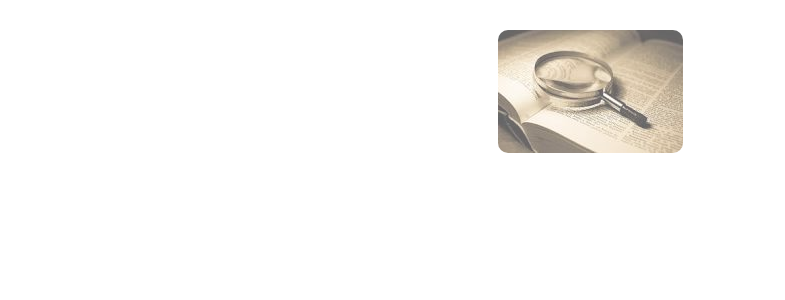
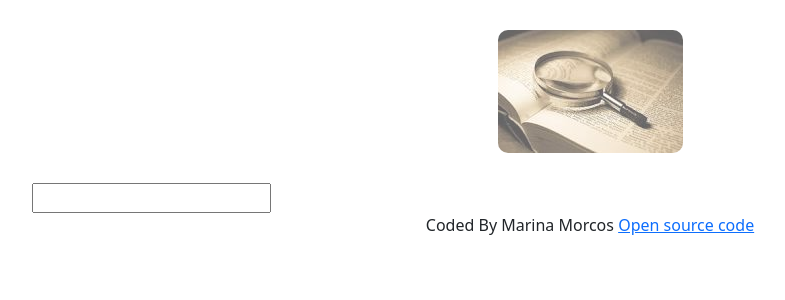
Before and after one commit to marinamorcos92/dictionary-app, a React (Create React App) app: page / in a window 1280 px wide. Shown: the top 300 px of the page, without its empty margins (50-835 px from the left). Built offline with nearby package versions, Linux system fonts and the light colour scheme.

Commit message:
added the search engine

```diff
--- a/src/App.js
+++ b/src/App.js
@@ -1,12 +1,26 @@
 import "./App.css";
 import dictionary from "./dictionary.jpeg";
+import "../node_modules/bootstrap/dist/css/bootstrap.css";
+import Dictionary from "./Dictionary";
 
 function App() {
   return (
     <div className="App">
-      <header className="App-header">
-        <img src={dictionary} alt="logo" className="App-logo img-fluid" />
-      </header>
+      <div className="container">
+        <header className="App-header">
+          <img src={dictionary} alt="logo" className="App-logo img-fluid" />
+        </header>
+        <Dictionary />
+        <footer className="text-center">
+          Coded By Marina Morcos{" "}
+          <a
+            href="https://github.com/marinamorcos92/dictionary-app"
+            target="-blank"
+          >
+            Open source code
+          </a>
+        </footer>
+      </div>
     </div>
   );
 }
--- /dev/null
+++ b/src/Dictionary.js
@@ -0,0 +1,20 @@
+import React from "react";
+import { useState } from "react";
+
+export default function Dictionary() {
+  let [keyword, setKeyword] = useState("");
+  function search(event) {
+    event.preventDefault();
+    alert(`Searching for ${keyword}`);
+  }
+  function keywordChange(event) {
+    setKeyword(event.target.value);
+  }
+  return (
+    <div className="Dictionary">
+      <form onSubmit={search}>
+        <input type="search" onChange={keywordChange} />
+      </form>
+    </div>
+  );
+}
```
